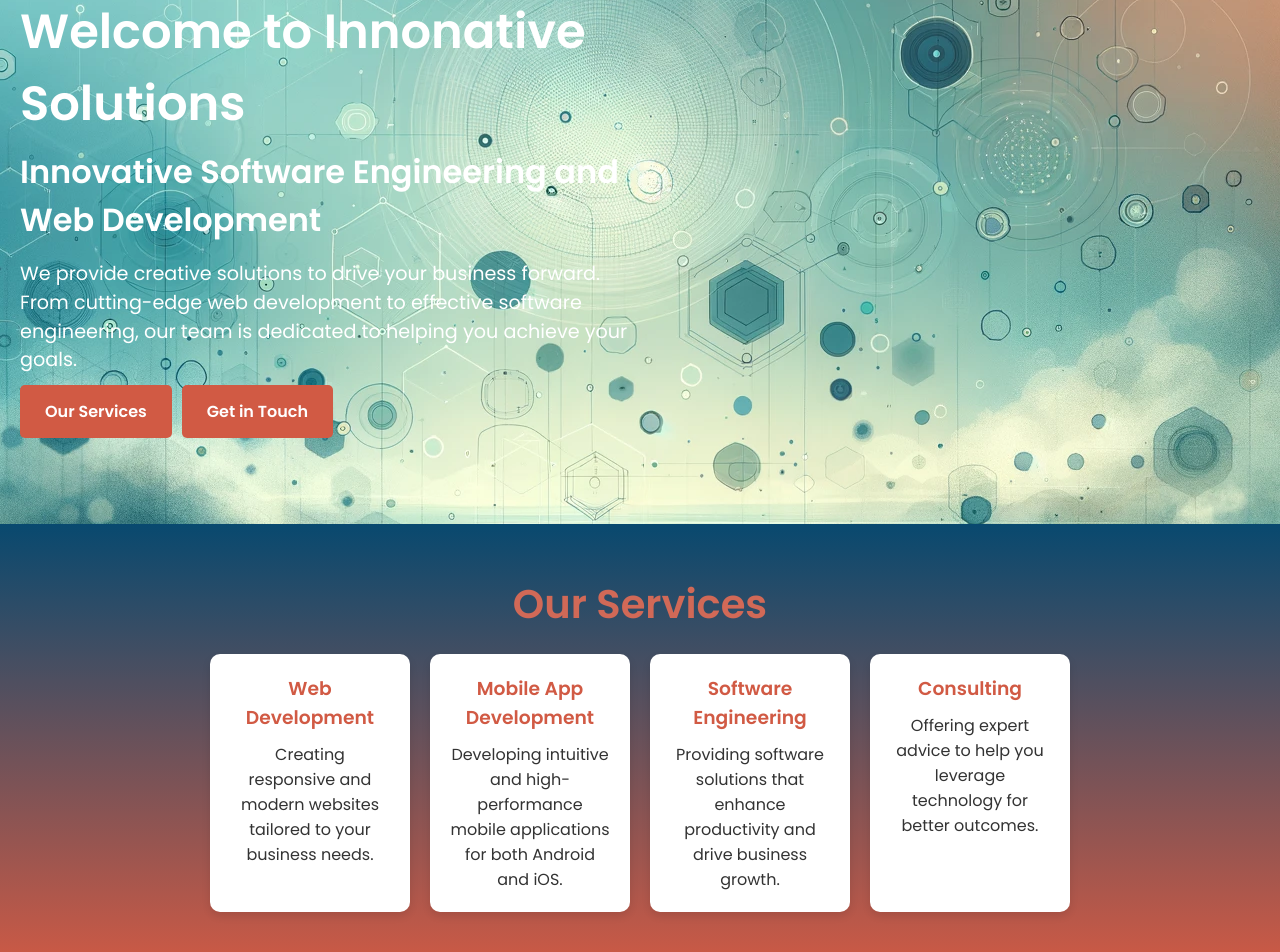
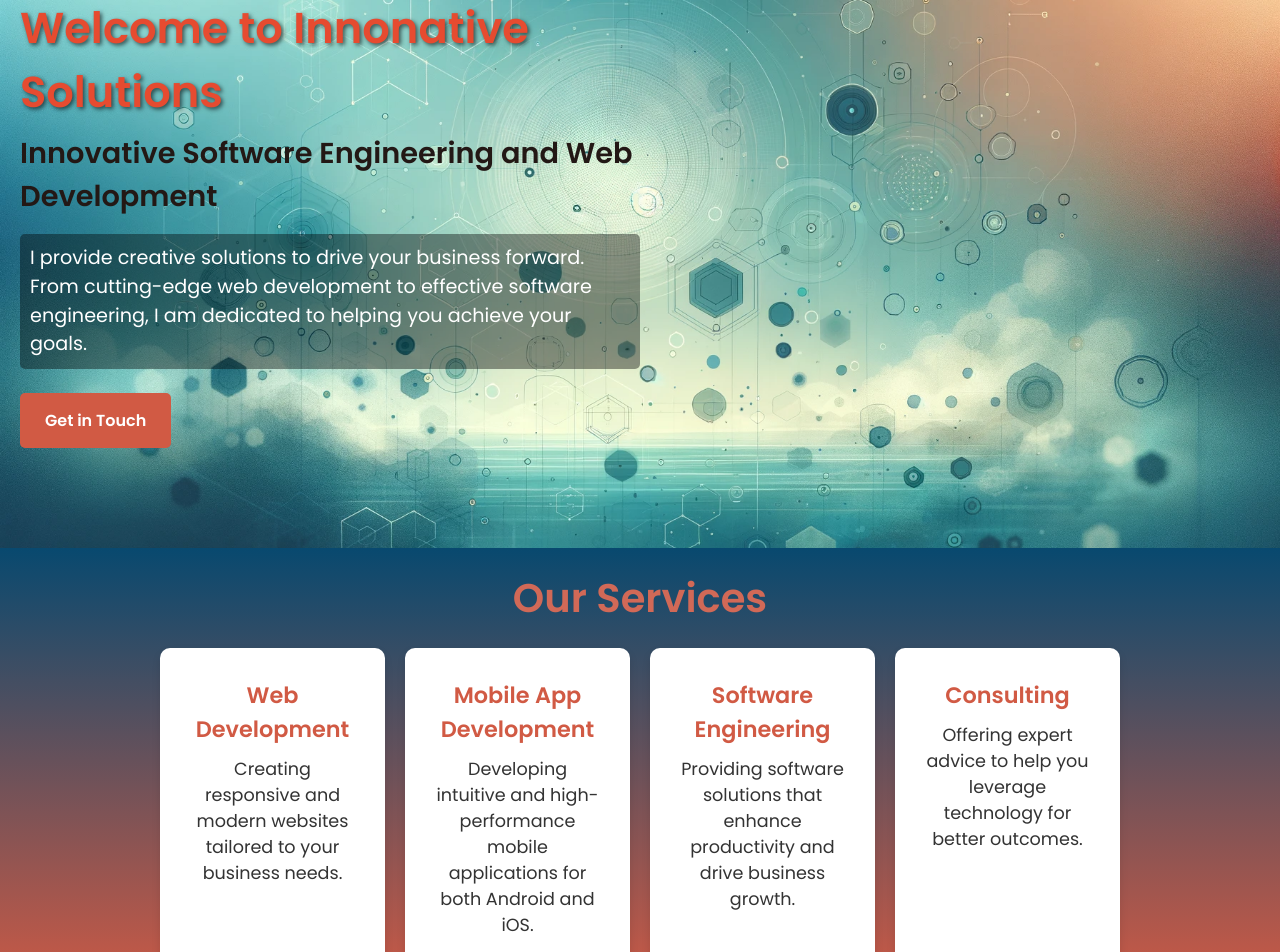
Before and after one commit to Werk17/CharlesWerk, a React (Create React App) app in the folder innonative-solutions/: page / in a window 1280 px wide. Shown: the part 200-1152 px from the top of the page. Built offline with nearby package versions, Linux system fonts and the light colour scheme; the HTML template or start-up script is replaced by a standard one.

Commit message:
finished react application and changes, also includes github workflow to automatically deploy to firebase

```diff
--- a/innonative-solutions/src/App.js
+++ b/innonative-solutions/src/App.js
@@ -6,6 +6,7 @@ import MyWork from './components/MyWork';
 import Contact from './components/Contact';
 import Footer from './components/Footer';
 import Home from './components/Home';
+import Services from './components/Services';
 import './App.css';
 
 const App = () => {
@@ -14,6 +15,7 @@ const App = () => {
       <NavBar />
       <Routes>
         <Route path="/" element={<Home />} />
+        <Route path="/services" element={<Services />} />
         <Route path="/about" element={<About />} />
         <Route path="/my-work" element={<MyWork />} />
         <Route path="/contact" element={<Contact />} />
--- a/innonative-solutions/src/components/About.css
+++ b/innonative-solutions/src/components/About.css
@@ -26,8 +26,8 @@
 }
 
 .profile-pic {
-    width: 120px;
-    height: 120px;
+    width: 320px;
+    height: 320px;
     border-radius: 50%;
     object-fit: cover;
     border: 3px solid #e64b30;
--- a/innonative-solutions/src/components/Hero.css
+++ b/innonative-solutions/src/components/Hero.css
@@ -5,8 +5,9 @@
     flex-direction: row;
     align-items: center;
     justify-content: space-between;
-    /* background: linear-gradient(to bottom, #08496f, #D15A44); */
     background: url('../../public/assets/about-background.png') no-repeat center center;
+    background-size: cover;
+    /* Ensure the background image covers the entire hero section */
     color: #fff;
     padding: 100px 20px;
     min-height: 500px;
@@ -17,19 +18,37 @@
 
 .hero-content {
     max-width: 50%;
+    position: relative;
+    /* Ensure the background for text has correct positioning */
+    z-index: 2;
+    /* Make sure content is above the background overlay */
 }
 
 .hero-content h1 {
-    font-size: 3rem;
+    color: #e64b30;
+    /* Primary color for main heading */
+    font-size: 2.7rem;
+    text-shadow: 2px 2px 4px rgba(0, 0, 0, 0.6);
+    /* Darker shadow for better contrast */
     margin-bottom: 0.5rem;
 }
 
 .hero-content h2 {
-    font-size: 2rem;
+    font-size: 1.8rem;
+    color: #231815;
+    /* Secondary color for subheading */
     margin-bottom: 1rem;
 }
 
 .hero-content p {
+    color: #fff;
+    /* Light text color for better readability */
+    background: rgba(0, 0, 0, 0.4);
+    /* Dark background for the text */
+    padding: 10px;
+    /* Padding for better text readability */
+    border-radius: 5px;
+    /* Rounded corners for the background */
     font-size: 1.2rem;
     margin-bottom: 1.5rem;
     line-height: 1.5;
@@ -41,16 +60,19 @@
 
 .hero-button {
     background-color: #D15A44;
+    /* Button color */
     color: #fff;
     padding: 15px 25px;
     margin-right: 10px;
     border-radius: 5px;
     text-decoration: none;
     font-weight: bold;
+    display: inline-block;
 }
 
 .hero-button:hover {
-    background-color: #1072aa;
+    background-color: #c93d24;
+    /* Darker shade on hover */
 }
 
 .hero-image img {
@@ -59,5 +81,6 @@
     position: absolute;
     bottom: 0;
     right: 0;
-    opacity: 1;
+    opacity: 0.8;
+    /* Reduced opacity to make sure the image doesn’t overpower the text */
 }
--- a/innonative-solutions/src/components/Hero.js
+++ b/innonative-solutions/src/components/Hero.js
@@ -7,13 +7,13 @@ const Hero = () => {
             <div className="hero-content">
                 <h1>Welcome to Innonative Solutions</h1>
                 <h2>Innovative Software Engineering and Web Development</h2>
-                <p>We provide creative solutions to drive your business forward. From cutting-edge web development to effective software engineering, our team is dedicated to helping you achieve your goals.</p>
+                <p>I provide creative solutions to drive your business forward. From cutting-edge web development to effective software engineering, I am dedicated to helping you achieve your goals.</p>
                 <div className="hero-buttons">
-                    <a href="/services" className="hero-button">Our Services</a>
+                    {/* <a href="/services" className="hero-button">Our Services</a> */}
                     <a href="/contact" className="hero-button">Get in Touch</a>
                 </div>
                 {/* <div className="hero-image">
-                    <img src="/assets/highTechPhotoNoBG" alt="Business Solutions" />
+                    <img src="/assets/highTechPhotoNoBG.png" alt="Business Solutions" />
                 </div> */}
             </div>
         </div>
--- a/innonative-solutions/src/components/NavBar.js
+++ b/innonative-solutions/src/components/NavBar.js
@@ -21,12 +21,14 @@ const NavBar = () => {
                 <i className="fas fa-bars"></i>
             </button>
             <ul className="nav-links">
+                <li><Link to="/services">Services</Link></li>
                 <li><Link to="/about">About</Link></li>
                 <li><Link to="/my-work">My Projects</Link></li>
                 <li><Link to="/contact">Contact</Link></li>
             </ul>
             <div className="mobile-nav">
                 <ul className="nav-links">
+                    <li><Link to="/services">Services</Link></li>
                     <li><Link to="/about">About</Link></li>
                     <li><Link to="/my-work">My Projects</Link></li>
                     <li><Link to="/contact">Contact</Link></li>
--- a/innonative-solutions/src/components/Project.css
+++ b/innonative-solutions/src/components/Project.css
@@ -1,7 +1,7 @@
 .projects {
     width: 80%;
     margin: 0 auto;
-    padding: 50px 0;
+    padding: 30px 0;
     text-align: center;
     background-color: #08496f;
     color: white;
--- a/innonative-solutions/src/components/Projects.css
+++ b/innonative-solutions/src/components/Projects.css
@@ -2,7 +2,7 @@
     background: linear-gradient(to bottom, #08496f, #D15A44);
     width: 100%;
     margin: 0 auto;
-    padding: 50px 0;
+    padding: 30px 0;
 }
 
 .project-card {
--- a/innonative-solutions/src/components/Services.css
+++ b/innonative-solutions/src/components/Services.css
@@ -1,6 +1,6 @@
 .services {
     background: linear-gradient(to bottom, #08496f, #D15A44);
-    padding: 50px 0;
+    padding: 20px 0;
     text-align: center;
 }
 
@@ -18,9 +18,9 @@
 
 .service {
     background: #fff;
-    padding: 20px;
+    padding: 30px;
     margin: 10px;
-    width: 200px;
+    width: 225px;
     border-radius: 10px;
     box-shadow: 0 4px 8px rgba(0, 0, 0, 0.1);
 }
@@ -28,8 +28,10 @@
 .service h3 {
     margin-bottom: 10px;
     color: #D15A44;
+    font-size: 1.4em;
 }
 
 .service p {
     color: #333;
+    font-size: 1.1em;
 }
```
Also changed, not shown: 1 other file (tests, documents, lock files or other folders).
